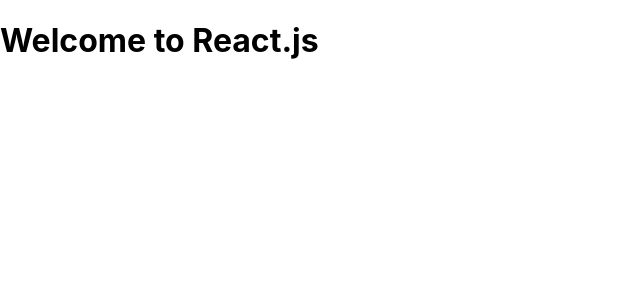
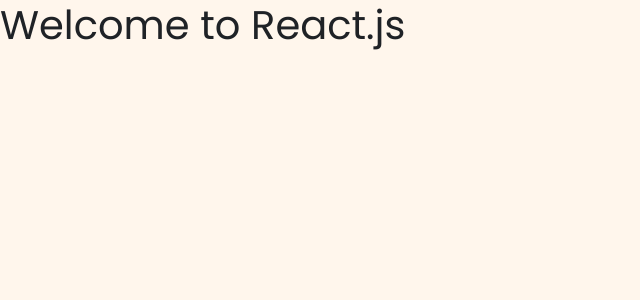
Before and after one commit to andresmgomez/restaurant-coffee-menu, a React (Create React App) app: page / in a window 1280 px wide. Shown: the top 300 px of the page, without its empty margins (0-640 px from the left). Built offline with nearby package versions, Linux system fonts and the light colour scheme.

Commit message:
Import bootstrap 5 CDN and global styles for html elements

```diff
--- a/public/index.html
+++ b/public/index.html
@@ -6,8 +6,8 @@
     <meta name="viewport" content="width=device-width, initial-scale=1" />
     <meta name="theme-color" content="#000000" />
     <meta
-      name="description"
-      content="Web site created using create-react-app"
+      name="List of Sample Coffees"
+      content="Render a list of coffees using React hooks and fetch API from JavaScript"
     />
     <link rel="apple-touch-icon" href="%PUBLIC_URL%/logo192.png" />
     <!--
@@ -25,6 +25,8 @@
       Learn how to configure a non-root public URL by running `npm run build`.
     -->
     <title>React App</title>
+    <link href="https://cdn.jsdelivr.net/npm/bootstrap@5.1.3/dist/css/bootstrap.min.css" rel="stylesheet" integrity="sha384-1BmE4kWBq78iYhFldvKuhfTAU6auU8tT94WrHftjDbrCEXSU1oBoqyl2QvZ6jIW3" crossorigin="anonymous">
+
   </head>
   <body>
     <noscript>You need to enable JavaScript to run this app.</noscript>
@@ -39,5 +41,6 @@
       To begin the development, run `npm start` or `yarn start`.
       To create a production bundle, use `npm run build` or `yarn build`.
     -->
+    <script src="https://cdn.jsdelivr.net/npm/bootstrap@5.1.3/dist/js/bootstrap.bundle.min.js" integrity="sha384-ka7Sk0Gln4gmtz2MlQnikT1wXgYsOg+OMhuP+IlRH9sENBO0LRn5q+8nbTov4+1p" crossorigin="anonymous"></script>
   </body>
 </html>
--- a/src/index.css
+++ /dev/null
@@ -1,13 +0,0 @@
-body {
-  margin: 0;
-  font-family: -apple-system, BlinkMacSystemFont, 'Segoe UI', 'Roboto', 'Oxygen',
-    'Ubuntu', 'Cantarell', 'Fira Sans', 'Droid Sans', 'Helvetica Neue',
-    sans-serif;
-  -webkit-font-smoothing: antialiased;
-  -moz-osx-font-smoothing: grayscale;
-}
-
-code {
-  font-family: source-code-pro, Menlo, Monaco, Consolas, 'Courier New',
-    monospace;
-}
--- a/src/index.js
+++ b/src/index.js
@@ -1,7 +1,7 @@
 import React from 'react';
 import ReactDOM from 'react-dom/client';
 
-import './index.css';
+import './styles/global.css';
 import App from './App';
 
 const root = ReactDOM.createRoot(document.getElementById('root'));
--- /dev/null
+++ b/src/styles/global.css
@@ -0,0 +1,50 @@
+@import url('https://fonts.googleapis.com/css2?family=Poppins:ital,wght@0,300;0,400;1,300&display=swap');
+
+*,
+*::before,
+*::after {
+   box-sizing: border-box;
+}
+
+html,
+body {
+   margin: 0;
+   padding: 0;
+}
+
+body {
+   font-family: 'Poppins', Arial, sans-serif;
+   font-size: 1rem;
+   font-weight: 400;
+   font-style: normal;
+   line-height: 1.75;
+   background-color: rgb(255, 246, 236);
+   color: #333;
+}
+
+h1, h2, h3, h4, h5, h6 {
+   font-weight: 500;
+   line-height: 1.25;
+   margin-bottom: 8px;
+   color: #1f2226;
+}
+
+a {
+   display: inline-block;
+   cursor: pointer;
+   color: inherit;
+   line-height: inherit;
+   text-decoration: none;
+   transition: all 0.4s ease;
+}
+
+a:hover {
+   text-decoration: none;
+   color: #c7a17a;
+}
+
+p {
+   font-weight: 400;
+   line-height: 1.7;
+   letter-spacing: 0.35px;
+}
```
